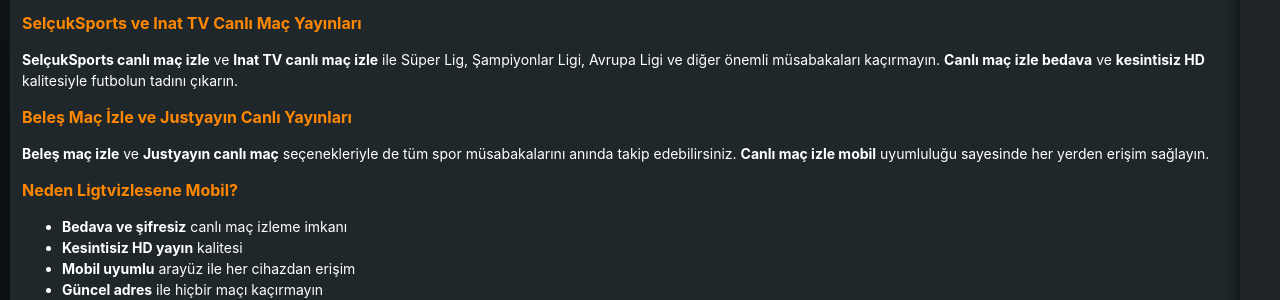
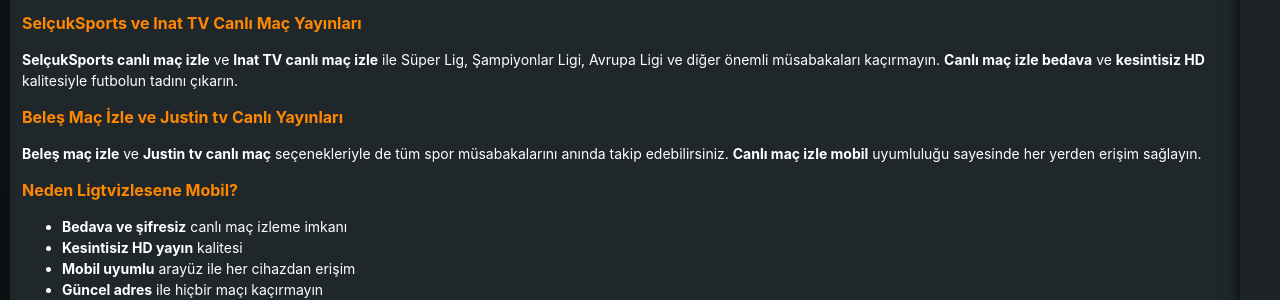
Before and after one commit to osdahd/ligtvizlesenemobil, a Jekyll site: the page kanal1.html, which Jekyll copies as it is, in a window 1280 px wide. Shown: the part 492-792 px from the top of the page. Built offline with Jekyll 4.4.1, drawn with Linux system fonts in a browser that asks for light colours.

Commit message:
Update kanal1.html

```diff
--- a/kanal1.html
+++ b/kanal1.html
@@ -4,8 +4,8 @@
   <meta charset="UTF-8">
   <meta name="viewport" content="width=device-width, initial-scale=1.0">
   <title>Taraftarium24 Canlı Maç İzle | Bein Sport 1 HD Bedava Kesintisiz - Ligtvizlesene Mobil</title>
-  <meta name="description" content="Canlı maç izle bedava HD! Taraftarium24, SelçukSports, Inat TV, Beleş Maç, Justyayın ve tüm spor müsabakalarını kesintisiz izleyin. Bein Sport 1 canlı yayın, şifresiz, mobil uyumlu, yüksek kalite.">
-  <meta name="keywords" content="Taraftarium24 canlı maç izle, canlı maç izle bedava, SelçukSports canlı maç izle HD, Inat TV canlı maç girişi, Bein Sport 1 canlı izle, bedava maç izle kesintisiz, Justyayın canlı maç, beleş maç izle, canlı maç izle mobil, canlı maç izle 2025">
+  <meta name="description" content="Canlı maç izle bedava HD! Taraftarium24, SelçukSports, Inat TV, Beleş Maç, Justin tv ve tüm spor müsabakalarını kesintisiz izleyin. Bein Sport 1 canlı yayın, şifresiz, mobil uyumlu, yüksek kalite.">
+  <meta name="keywords" content="Taraftarium24 canlı maç izle, canlı maç izle bedava, SelçukSports canlı maç izle HD, Inat TV canlı maç girişi, Bein Sport 1 canlı izle, bedava maç izle kesintisiz, Justin tv canlı maç, beleş maç izle, canlı maç izle mobil, canlı maç izle 2025">
 
   <style>
     :root{
@@ -166,8 +166,8 @@
   <h2>SelçukSports ve Inat TV Canlı Maç Yayınları</h2>
   <p><strong>SelçukSports canlı maç izle</strong> ve <strong>Inat TV canlı maç izle</strong> ile Süper Lig, Şampiyonlar Ligi, Avrupa Ligi ve diğer önemli müsabakaları kaçırmayın. <strong>Canlı maç izle bedava</strong> ve <strong>kesintisiz HD</strong> kalitesiyle futbolun tadını çıkarın.</p>
 
-  <h2>Beleş Maç İzle ve Justyayın Canlı Yayınları</h2>
-  <p><strong>Beleş maç izle</strong> ve <strong>Justyayın canlı maç</strong> seçenekleriyle de tüm spor müsabakalarını anında takip edebilirsiniz. <strong>Canlı maç izle mobil</strong> uyumluluğu sayesinde her yerden erişim sağlayın.</p>
+  <h2>Beleş Maç İzle ve Justin tv Canlı Yayınları</h2>
+  <p><strong>Beleş maç izle</strong> ve <strong>Justin tv canlı maç</strong> seçenekleriyle de tüm spor müsabakalarını anında takip edebilirsiniz. <strong>Canlı maç izle mobil</strong> uyumluluğu sayesinde her yerden erişim sağlayın.</p>
 
   <h2>Neden Ligtvizlesene Mobil?</h2>
   <ul>
```
